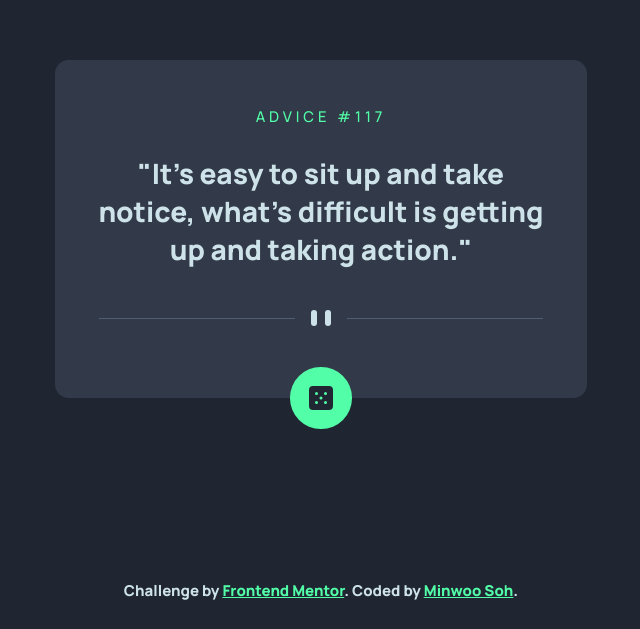
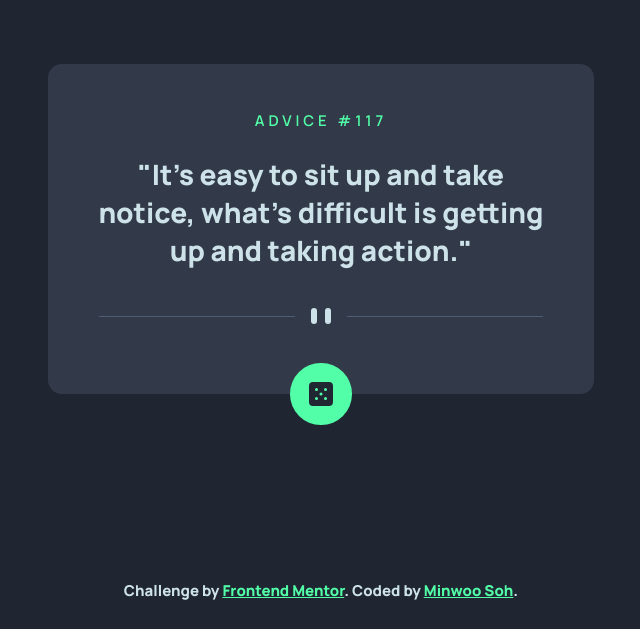
Before and after one commit to min4899/Frontend-Mentor-Advice-Generator-App, a plain HTML site: page index.html in a window 1280 px wide. Shown: the part 171-800 px from the top of the page, without its empty margins (319-959 px from the left). Drawn offline with Linux system fonts and the light colour scheme.

Commit message:
Minor adjustment to match design.

```diff
--- a/index.html
+++ b/index.html
@@ -8,7 +8,7 @@
   <link rel="stylesheet" href="main.css" />
   <link rel="preconnect" href="https://fonts.googleapis.com">
   <link rel="preconnect" href="https://fonts.gstatic.com" crossorigin>
-  <link href="https://fonts.googleapis.com/css2?family=Manrope:wght@500;800&display=swap" rel="stylesheet">
+  <link href="https://fonts.googleapis.com/css2?family=Manrope:wght@600;800&display=swap" rel="stylesheet">
 </head>
   <body>
     <div class="card" role="main">
--- a/main.css
+++ b/main.css
@@ -36,21 +36,21 @@ body {
   background: var(--neutral2);
   border-radius: 0.5rem;
   /* clamp according to divider svg width */
-  width: clamp(300px, 92vw, 19rem);
-  padding: 1.65rem clamp(0.6rem, 5vw, 1.55rem) clamp(1.8rem, 11vw, 2.3rem);
+  width: clamp(300px, 92vw, 19.5rem);
+  padding: 1.65rem clamp(0.6rem, 5vw, 1.55rem) clamp(1.8rem, 11vw, 2.2rem);
 }
 
 .card h1 {
   text-transform: uppercase;
   color: var(--primary2);
-  font-weight: 500;
+  font-weight: 600;
   letter-spacing: 0.14rem;
   font-size: clamp(0.43rem, 2.7vw, 0.53rem);
 }
 
 .card p {
-  margin-top: 1rem;
-  margin-bottom: clamp(0.45rem, 3.5vw, 1rem);
+  margin-top: 0.9rem;
+  margin-bottom: clamp(0.45rem, 3.5vw, 0.9rem);
   color: var(--primary1);
   font-weight: 800;
   font-size: clamp(0.85rem, 5vw, 1rem);
```
